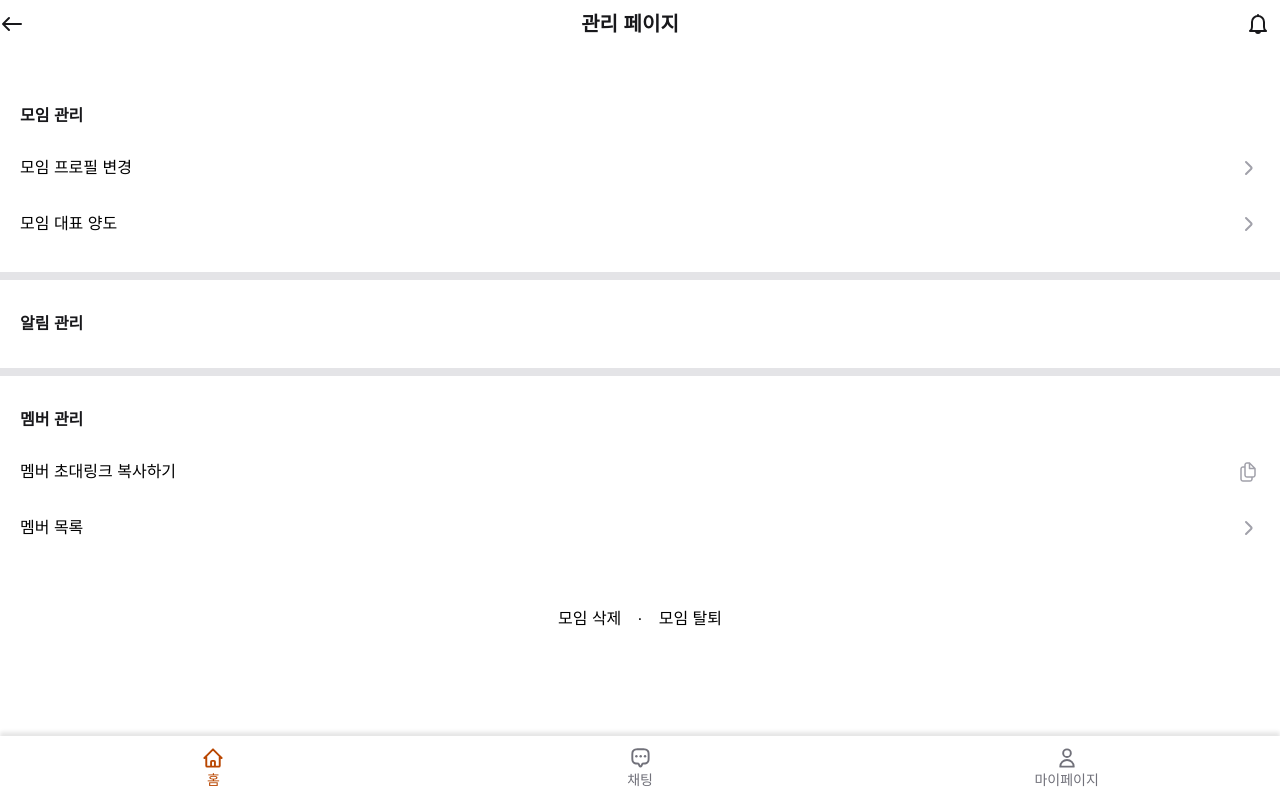
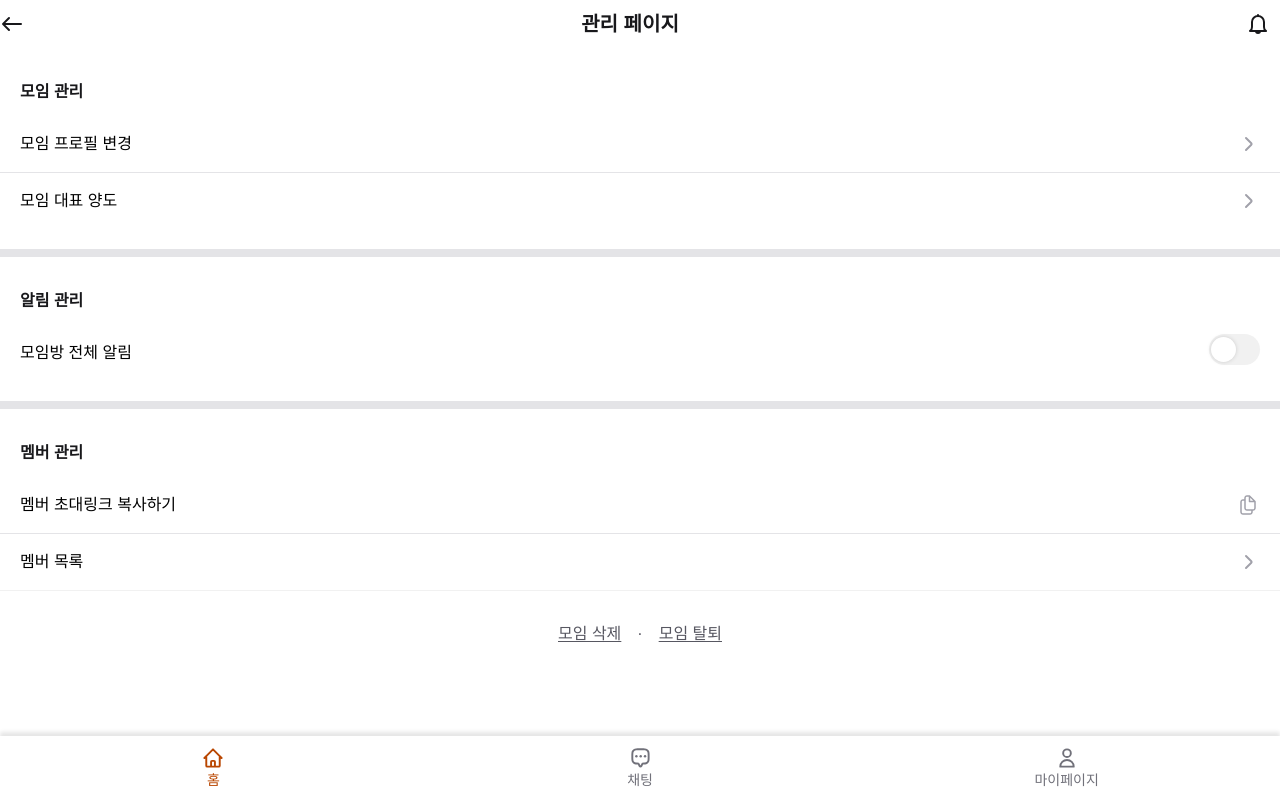
Before and after one commit to WonYunSun/modak-modak, a Next.js app: page /groups/1/management in a window 1280 px wide. Built offline with nearby package versions, Linux system fonts and the light colour scheme; a web font is replaced by a local one; what tailwindcss-animated would draw is missing.

Commit message:
feat: 토글 박스 클라이언트 컴포넌트 구현

```diff
--- a/src/app/globals.css
+++ b/src/app/globals.css
@@ -17,6 +17,42 @@
   .text-balance {
     text-wrap: balance;
   }
+}
+
+/*토글 버튼 구현용 클래스*/
+@layer utilities {
+  .toggle-btn .switch {
+    position: relative;
+    display: inline-block;
+    width: 51px;
+    height: 31px;
+}
+.toggle-btn .slider {
+    position: absolute;
+    cursor: pointer;
+    inset: 0px;
+    background-color: #F1F1F1;
+    transition: all 0.2s ease 0s;
+    border-radius: 34px;
+}
+.toggle-btn .slider::before {
+    position: absolute;
+    content: "";
+    width: 25px;
+    height: 25px;
+    left: 2px;
+    bottom: 3px;
+    background-color: white;
+    transition: all 0.2s ease 0s;
+    border-radius: 50%;
+    box-shadow: rgba(0, 0, 0, 0.15) 0px 0px 4px 0px;
+}
+.toggle-btn input:checked + .slider {
+    background-color: #34C759;
+}
+.toggle-btn input:checked + .slider::before {
+    transform: translateX(22px);
+}
 }
 
 /* button 클래스 */
--- a/src/app/groups/[id]/management/_components/ManagementCard.tsx
+++ b/src/app/groups/[id]/management/_components/ManagementCard.tsx
@@ -1,26 +1,26 @@
-"use client"
+'use client';
 
 import Link from 'next/link';
 
 interface ManagementCardProps {
+  children: React.ReactNode;
   label: string;
-  children: React.ReactNode;
   link?: string | null;
   handleClick?: () => void;
 }
-const ManagementCard = ({ label, children, link = null, handleClick = () => {} }: ManagementCardProps) => {
+const ManagementCard = ({ children, label, link = null, handleClick = () => {} }: ManagementCardProps) => {
   return (
     <>
       {link ? (
         <Link href="/">
-          <div className="w-full" onClick={handleClick}>
+          <div className={`w-full`} onClick={handleClick}>
             <div className="px-5 h-14 flex items-center justify-between">
               <span>{label}</span> {children}
             </div>
           </div>
         </Link>
       ) : (
-        <div className="w-full" onClick={handleClick}>
+        <div className={`w-full`} onClick={handleClick}>
           <div className="px-5 h-14 flex items-center justify-between">
             <span>{label}</span> {children}
           </div>
--- a/src/app/groups/[id]/management/_components/ManagementSection.tsx
+++ b/src/app/groups/[id]/management/_components/ManagementSection.tsx
@@ -1,14 +1,15 @@
 import React from 'react'
 
 interface ManagementSectionProps {
-    title: string;
-    children: React.ReactNode
+  isLast?: boolean;
+  title: string;
+  children: React.ReactNode;
 }
-const ManagementSection = ({ title, children }: ManagementSectionProps) => {
+const ManagementSection = ({ title, children, isLast=false }: ManagementSectionProps) => {
   return (
-    <div className='py-5 bg-white'>
-      <h4 className='pl-5 py-3 text-gray-900 font-bold'>{title}</h4>
-      {children}
+    <div className={`bg-white ${isLast ? 'pt-5 border-b border-gray-50' : 'py-5'}`}>
+      <h4 className="px-5 py-3 text-gray-900 font-bold">{title}</h4>
+      <div className="divide-y divide-gray-200">{children}</div>
     </div>
   );
 };
--- /dev/null
+++ b/src/app/groups/[id]/management/_components/ToggleBox.tsx
@@ -0,0 +1,25 @@
+'use client';
+
+import { useState } from 'react';
+
+interface ToggleBoxProps {
+  isChecked: boolean;
+}
+const ToggleBox = ({ isChecked }: ToggleBoxProps) => {
+  const [istoggled, setIsToggled] = useState(isChecked);
+
+  const handleToggle = () => {
+    setIsToggled(prev=>!prev);
+  };
+
+  return (
+    <div data-cy="setting_toggle" className="toggle-btn">
+      <label className="switch">
+        <input type="checkbox" className="hidden" checked={istoggled} onChange={handleToggle} />
+        <span className="slider round"></span>
+      </label>
+    </div>
+  );
+};
+
+export default ToggleBox;
--- a/src/app/groups/[id]/management/page.tsx
+++ b/src/app/groups/[id]/management/page.tsx
@@ -1,7 +1,8 @@
 import Header from '@components/common/Header';
+import { Copy, NextArrow } from '@components/icons';
 import ManagementCard from './_components/ManagementCard';
-import { Copy, NextArrow } from '@components/icons';
 import ManagementSection from './_components/ManagementSection';
+import ToggleBox from './_components/ToggleBox';
 
 const ManagementPage = () => {
   //52f44a96-b8f7-4c6c-80b1-d657eafd3821 모닥모닥팀 아이디
@@ -11,7 +12,7 @@ const ManagementPage = () => {
     <>
       <Header home={false} label={'관리 페이지'} />
       <div className="pt-12 mb-36">
-        <div className="my-6 w-full flex flex-col gap-y-2 bg-gray-200">
+        <div className="mb-6 w-full flex flex-col gap-y-2 bg-gray-200">
           <ManagementSection title={'모임 관리'}>
             <ManagementCard label={'모임 프로필 변경'}>
               <NextArrow />
@@ -21,9 +22,13 @@ const ManagementPage = () => {
             </ManagementCard>
           </ManagementSection>
 
-          <ManagementSection title={'알림 관리'}>{''}</ManagementSection>
+          <ManagementSection title={'알림 관리'}>
+            <ManagementCard label={'모임방 전체 알림'}>
+              <ToggleBox isChecked={false} />
+            </ManagementCard>
+          </ManagementSection>
 
-          <ManagementSection title={'멤버 관리'}>
+          <ManagementSection title={'멤버 관리'} isLast={true}>
             <ManagementCard label={'멤버 초대링크 복사하기'}>
               <Copy />
             </ManagementCard>
@@ -33,10 +38,14 @@ const ManagementPage = () => {
           </ManagementSection>
         </div>
         <div className="w-full">
-          <div className="h-[2.375rem] px-5 flex justify-center items-center gap-x-4">
-            <button type="button">모임 삭제</button>
+          <div className="h-[2.375rem] px-5 flex justify-center items-center gap-x-4 text-gray-600">
+            <button type="button" className="underline decoration-gray-600 underline-offset-2">
+              모임 삭제
+            </button>
             {'·'}
-            <button type="button">모임 탈퇴</button>
+            <button type="button" className="underline decoration-gray-600 underline-offset-2">
+              모임 탈퇴
+            </button>
           </div>
         </div>
       </div>
--- a/tailwind.config.ts
+++ b/tailwind.config.ts
@@ -13,6 +13,7 @@ const config: Config = {
         white: '#FFFFFF',
         primary: '#B94600',
         'primary-10': '#FFF2EB',
+        'gray-50': '#F1F1F1',
         'gray-100': '#F4F4F5',
         'gray-200': '#E4E4E7',
         'gray-300': '#D4D4D8',
```
